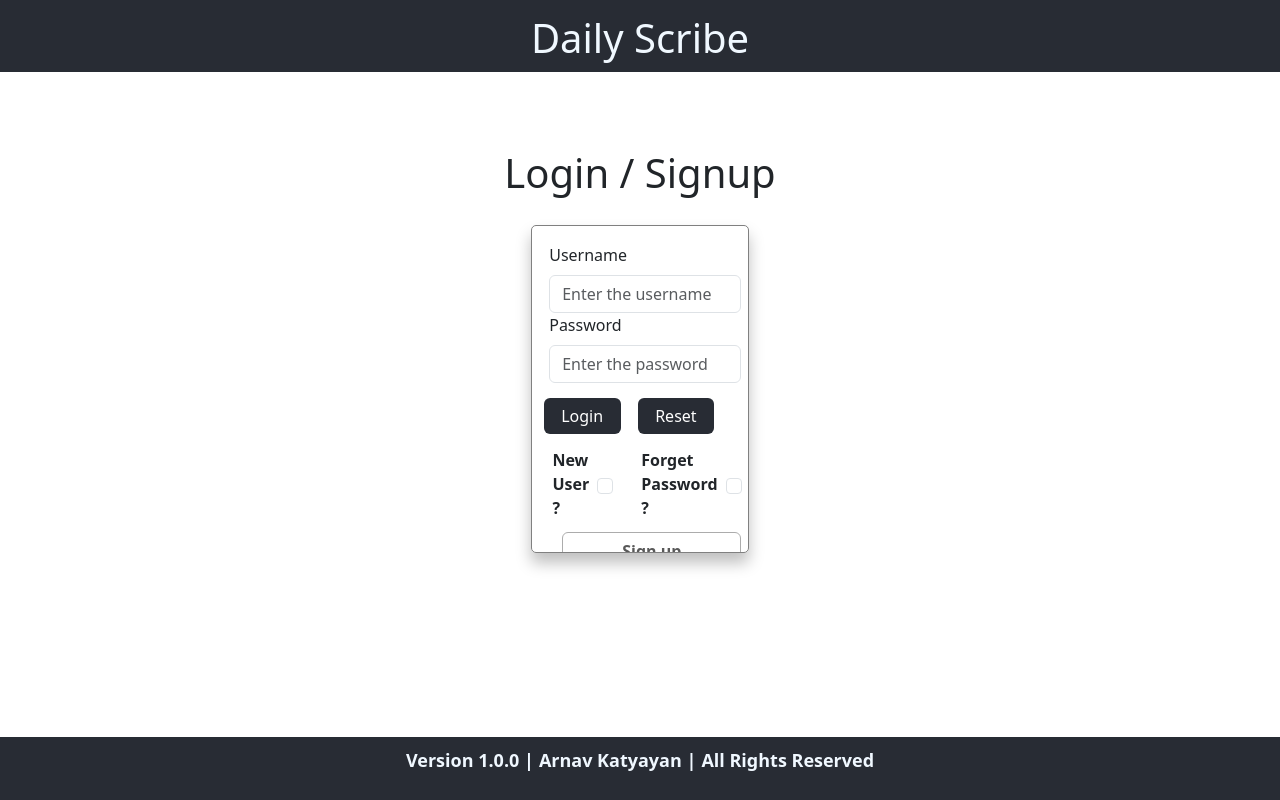
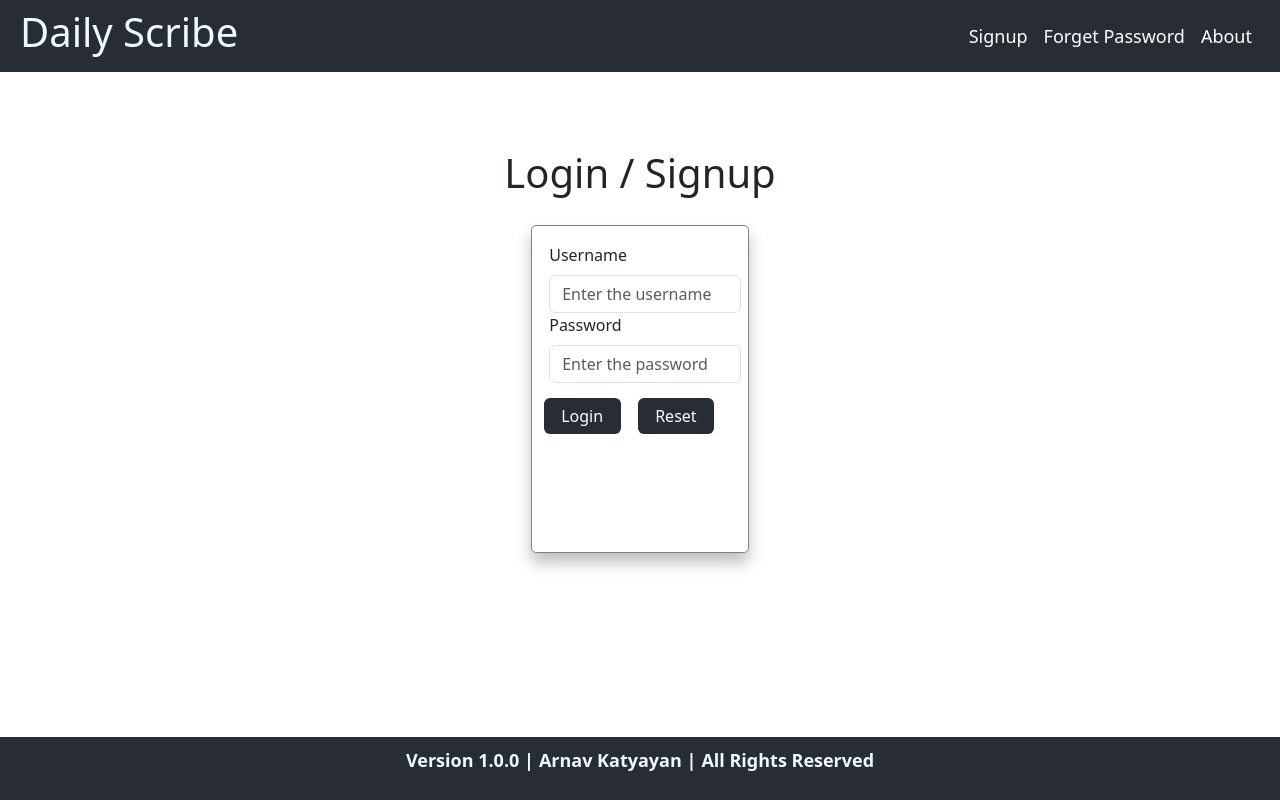
Before and after one commit to arnavkatyayan/DailyScribe, a React (Create React App) app in the folder DailyScribeNotesFE/dailyscribenotesfrontend/: page /login in a window 1280 px wide. Built offline with nearby package versions, Linux system fonts and the light colour scheme.

Commit message:
Changes in homepage and login page

```diff
--- a/DailyScribeNotesFE/dailyscribenotesfrontend/src/App.css
+++ b/DailyScribeNotesFE/dailyscribenotesfrontend/src/App.css
@@ -102,6 +102,10 @@
     text-align: center;
     color: aliceblue;
     padding: 14px;
+    display: flex;
+    justify-content: space-between;
+    align-items: center;
+    padding: 10px 20px;
 }
 .footer-class {
   background-color: #282c34;
@@ -140,15 +144,15 @@
   justify-content: center;
   position: relative;
   top: 3vw;
+  transform: scale(0.1);
+  animation: zoomIn 1.5s ease-out forwards;
+  opacity: 0;
 }
 .homepage {
   display: flex;
   align-items: center;
   justify-content: center;
   flex-direction: column;
-  transform: scale(0.1);
-  animation: zoomIn 1.5s ease-out forwards;
-  opacity: 0;
   gap:10px;
 }
 @keyframes zoomIn {
@@ -165,3 +169,17 @@
   height: 22vh;
   width: 21vw !important;
 }
+.navbar-css {
+  display: flex;
+  gap: 15px;
+}
+.nav-link {
+  color: white !important;
+  font-size: large !important;
+}
+.nav-link:hover {
+  text-decoration: underline !important;
+}
+.username {
+  font-weight: bolder;
+}
--- a/DailyScribeNotesFE/dailyscribenotesfrontend/src/App.js
+++ b/DailyScribeNotesFE/dailyscribenotesfrontend/src/App.js
@@ -3,6 +3,7 @@ import LoginPage from './LoginPage';
 import { useState, useEffect } from "react";
 import { BrowserRouter as Router, Routes, Route, Navigate } from "react-router-dom";
 import HomePage from './HomePage';
+import { Nav, Navbar } from 'react-bootstrap';
 
 
 function App() {
@@ -10,20 +11,44 @@ function App() {
     return sessionStorage.getItem("isLoggedIn") === "true";
   });
   const [userName, setUsername] = useState("");
-
+  const [isNewUser, setIsNewUser] = useState(false);
+  const [isForgetPass, setIsForgetPass] = useState(false);
   useEffect(() => {
     sessionStorage.setItem("isLoggedIn", isLoggedIn);
   }, [isLoggedIn]);
 
   const handleLogout = () => {
     setIsLoggedIn(false);
+   }
 
-    }
+   const handleSignup = () => {
+    setIsNewUser(true);
+   }
 
+   const handleForgetPassword = () => {
+    setIsForgetPass(true);
+   }
   return (
     <>
       <div className='header-class'>
         <h1>Daily Scribe</h1>
+        {isLoggedIn ? (
+          <Navbar className='navbar-css'>
+            <Nav>
+              <Nav.Link>Entries</Nav.Link>
+              <Nav.Link>Settings</Nav.Link>
+              <Nav.Link onClick={handleLogout}>Logout</Nav.Link>
+            </Nav>
+          </Navbar>
+        ) : (
+          <Navbar className='navbar-css'>
+            <Nav>
+              <Nav.Link onClick={handleSignup}>Signup</Nav.Link>
+              <Nav.Link onClick={handleForgetPassword}>Forget Password</Nav.Link>
+              <Nav.Link>About</Nav.Link>
+            </Nav>
+          </Navbar>
+        )}
       </div>
 
       <Router>
@@ -36,7 +61,7 @@ function App() {
           />
           <Route
             path="/login"
-            element={<LoginPage setIsLoggedIn={setIsLoggedIn} setUsername={setUsername}/>}
+            element={<LoginPage setIsLoggedIn={setIsLoggedIn} setIsForgetPass={setIsForgetPass} isForgetPass={isForgetPass} setUsername={setUsername} isNewUser={isNewUser} setIsNewUser={setIsNewUser}/>}
           />
         </Routes>
       </Router>
--- a/DailyScribeNotesFE/dailyscribenotesfrontend/src/HomePage.js
+++ b/DailyScribeNotesFE/dailyscribenotesfrontend/src/HomePage.js
@@ -5,22 +5,35 @@ import {useState, useEffect} from "react";
 
 function HomePage(props) {
     const [quote, setQuote] = useState("");
+    const [journal, setJournal] = useState("");
 
     useEffect(()=> {
         const num = Math.floor(Math.random()*quotes.length);
         setQuote(quotes[num]);
     },[]);
 
+    const handleSave = async () => {
+
+    }
+
+    const handleReset = () => {
+
+    }
+
     return (
         <div className="homepage-parent">
         <div className="homepage">
-          <h1> Welcome back {props.userName} !</h1>
-          <h6>{quote}</h6>
+          <h2> Welcome back <span className="username">{props.userName} ! </span></h2>
+          <h6>({quote})</h6>
             <Form>
                 <Form.Group controlId="exampleForm.ControlTextarea1">
                 <Form.Control as="textarea" rows={5} placeholder="Enter your journal for the day" className="journal-box" />
                 </Form.Group>
             </Form>
+                <div className="btn-grps">
+                    <Button onClick={handleSave}>Save</Button>
+                    <Button onClick={handleReset}>Reset</Button>
+                </div>
         </div>
         <div className="stats">
             <p>test</p>
--- a/DailyScribeNotesFE/dailyscribenotesfrontend/src/LoginPage.js
+++ b/DailyScribeNotesFE/dailyscribenotesfrontend/src/LoginPage.js
@@ -205,11 +205,11 @@ function LoginPage(props) {
     }
 
     const handleClose = () => {
-        setShowSignupModal(false);
+        props.setIsNewUser(false);
     }
 
     const handleClosePass = () => {
-        setShowForgetPassModal(false);
+        props.setIsForgetPass(false);
     }
 
     const handleForgetPassword = () => {
@@ -241,37 +241,11 @@ function LoginPage(props) {
                         <Button onClick={handleLogin}>Login</Button>
                         <Button onClick={handleReset}>Reset</Button>
                     </div>
-                    <div className="signup-validation">
-                        <p><b>New User ? </b></p>
-                        <Form.Check
-                            checked={isNewUser}
-                            onChange={handleNewUser}
-                            className="new-user-check"
-                            disabled={isForgetPass}
-                        />
 
-                         <p><b>Forget Password ? </b></p>
-                        <Form.Check
-                            checked={isForgetPass}
-                            onChange={handleForgetPassword}
-                            className="new-user-check"
-                            disabled={isNewUser}
-                        />
-                    </div>
-                    <div className="login-page-btns">
-                    {isNewUser ?
-                        <Button className="signup-btn" onClick={handleSignup}>Sign up</Button> : <Button className="signup-btn" disabled onClick={handleSignup}>Sign up</Button>
-                    }
-                    {isForgetPass ?
-                        <Button className="signup-btn" onClick={handleForgetPassMain}>Forget Password</Button> : <Button className="signup-btn" disabled onClick={handleForgetPassMain}>Forget Password</Button>
-
-
-                    }
-                    </div>
                 </Form>
 
                 <SignupPage
-                    show={showSignupModal}
+                    show={props.isNewUser}
                     onClose={handleClose}
                     title="Sign-Up Page"
                     userNameSU={userNameSU}
@@ -286,7 +260,7 @@ function LoginPage(props) {
                     handleReset={handleResetSU}
                 />
                 <ForgetPasswordPage
-                show={showForgetPassModal}
+                show={props.isForgetPass}
                 onClose={handleClosePass}
                 title="Forget Password"
                 userName={userName}
```
